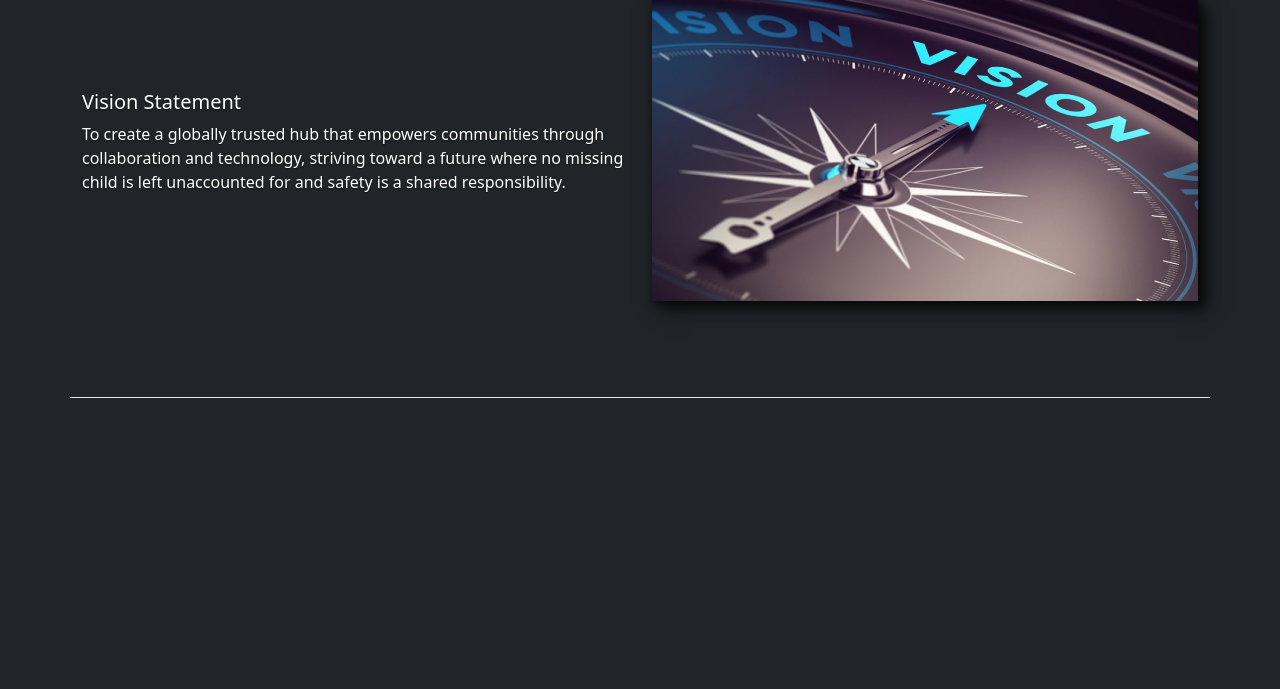
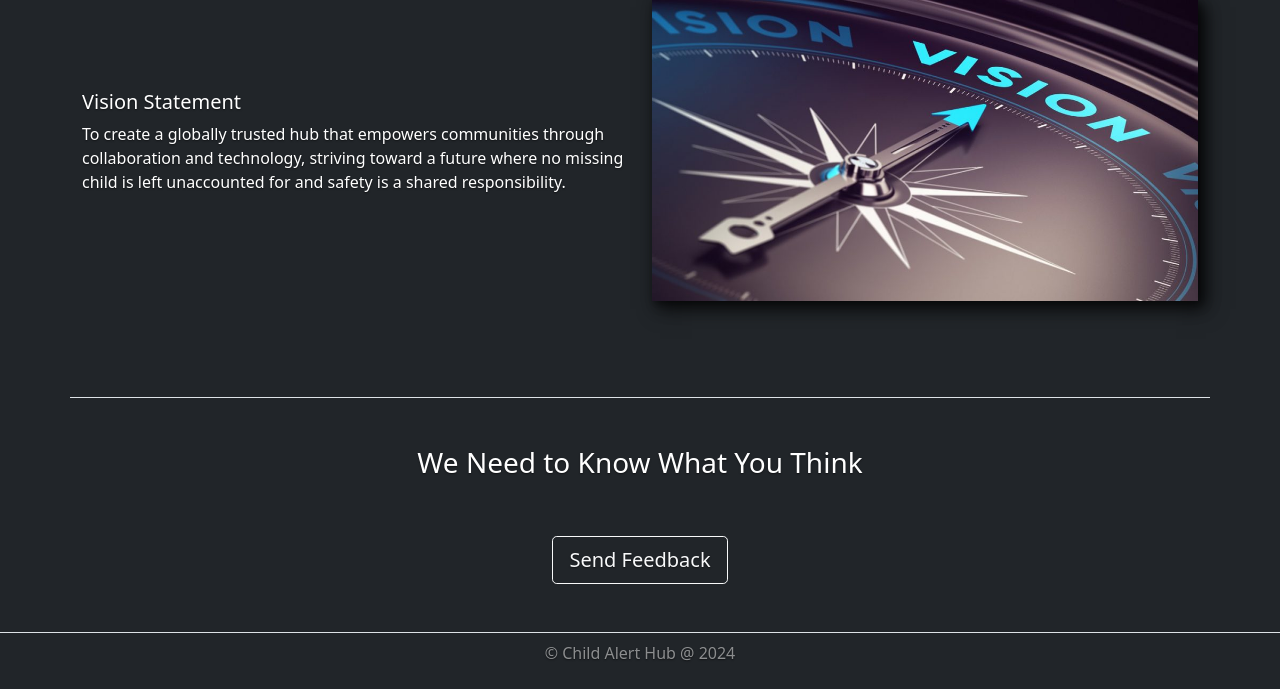
Before and after one commit to LeviUdoh-17/ChildAlertHub, a Flask app: page / in a window 1280 px wide. Shown: the part 3320-4009 px from the top of the page. Before the commit the page ends 3718 px from the top, so only its background shows below. Run offline with Flask 3, Linux system fonts and the light colour scheme.

Commit message:
Landing page done

```diff
--- a/templates/home.html
+++ b/templates/home.html
@@ -39,7 +39,7 @@
                             <a class="nav-link" href="#JoinIn">Report</a>
                         </li>
                         <li class="nav-item">
-                            <a class="nav-link" href="#">Contact</a>
+                            <a class="nav-link" href="#Contact">Contact</a>
                         </li>
                         <li class="nav-item">
                             <a class="nav-link" href="#JoinIn">Log In</a>
@@ -148,13 +148,23 @@
                     </div>
                 </div>
             </section>
+            <section id="Contact" class="text-center">
+                <h3 class="text-center">We Need to Know What You Think</h3>
+                <a href="mailto:feedback@example.com?subject=Website Feedback&body=Please share your feedback here." class="btn btn-outline-light my-5 btn-lg">
+                    Send Feedback
+                </a>
+
+            </section>
         </main>
 
-        <!-- <footer class="mt-auto text-white-50">
-            <p>Cover template for <a href="https://getbootstrap.com/" class="text-white">Bootstrap</a>, by <a href="https://twitter.com/mdo" class="text-white">@mdo</a>.</p>
-        </footer> -->
+        <footer class="mt-auto text-white-50 text-center border-top mt-4 py-2">
+            <p>&copy; Child Alert Hub @ <span id="year"></span></p>
+        </footer>
 
         <script src="https://cdn.jsdelivr.net/npm/bootstrap@5.0.2/dist/js/bootstrap.bundle.min.js" integrity="sha384-MrcW6ZMFYlzcLA8Nl+NtUVF0sA7MsXsP1UyJoMp4YLEuNSfAP+JcXn/tWtIaxVXM" crossorigin="anonymous"></script>
         <script src="{{ url_for('static', filename='app.js') }}"></script>
+        <script>
+            document.getElementById("year").textContent = new Date().getFullYear();
+          </script>
     </body>
 </html>
```
